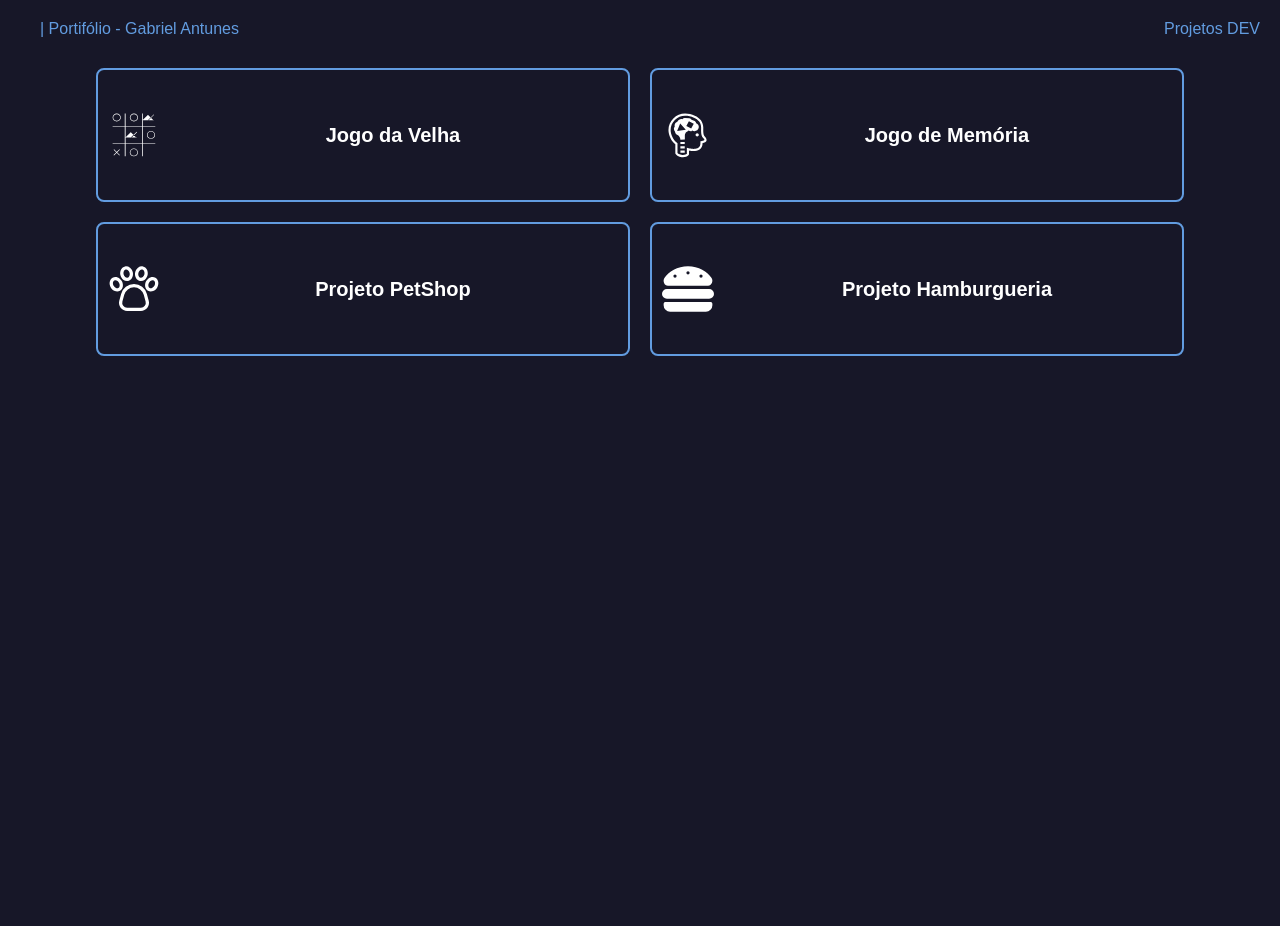
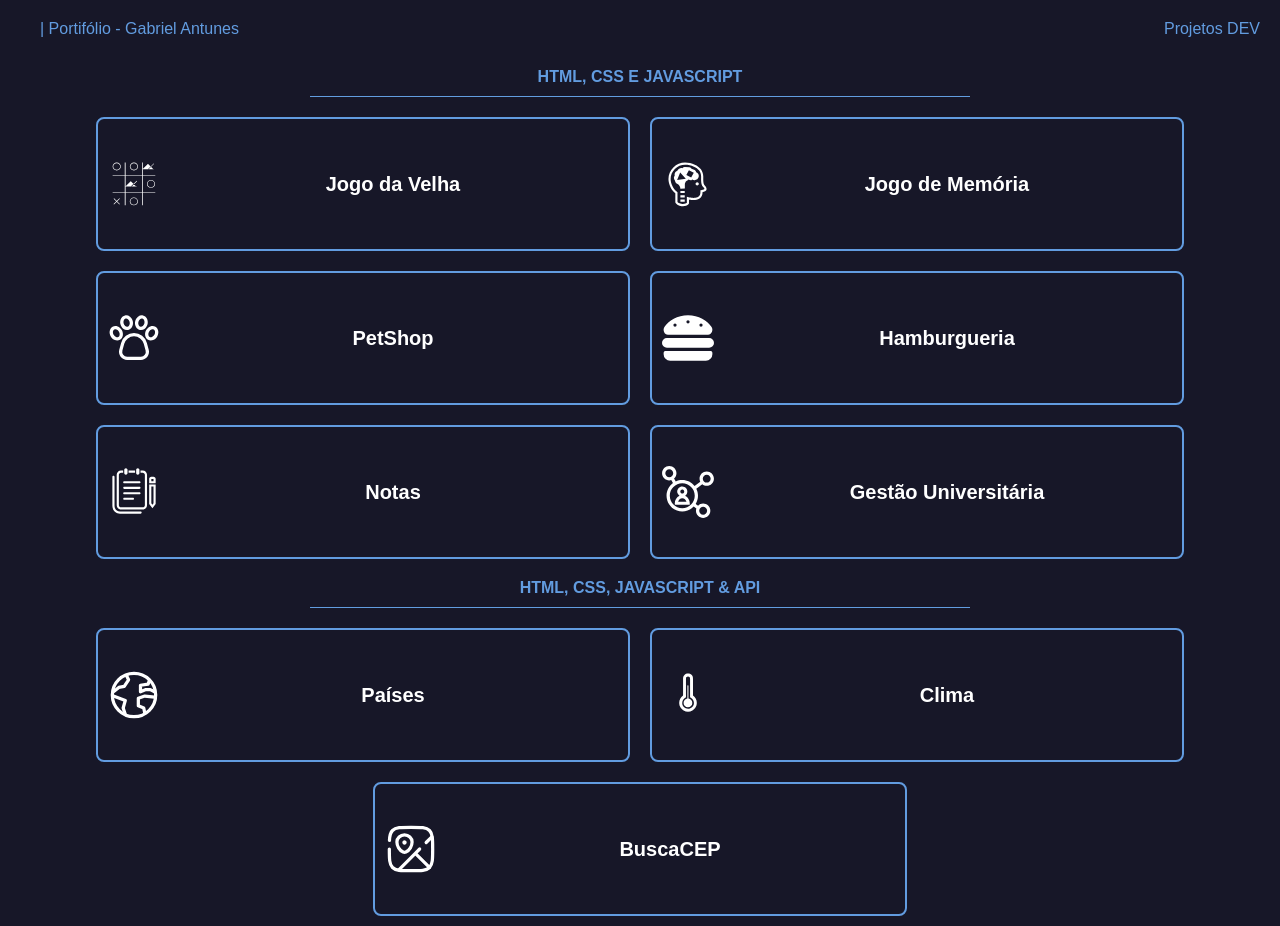
Before and after one commit to uobiel/portifolioQA, a plain HTML site: page index.html in a window 1280 px wide. Both pictures are taken after a click on the element "Projetos DEV". Before the commit the page ends 800 px from the top, so only its background shows below. Drawn offline with Linux system fonts and the light colour scheme.

Commit message:
New projects and links

```diff
--- a/index.html
+++ b/index.html
@@ -131,6 +131,11 @@
         </div>
 
         <div class="pageTwo">
+            <div class="projectsType">
+                <div class="content">
+                    <p>HTML, CSS E JAVASCRIPT</p>
+                </div>
+            </div>
             <div class="card-services">
                 <div class="linha">
                     <div class="cardS dev1 hidden">
@@ -142,10 +147,38 @@
                 </div>
                 <div class="linha">
                     <div class="cardS dev3 hidden">
-                        <p class="card-name">Projeto PetShop</p>
+                        <p class="card-name">PetShop</p>
                     </div>
                     <div class="cardS dev4 hidden">
-                        <p class="card-name">Projeto Hamburgueria</p>
+                        <p class="card-name">Hamburgueria</p>
+                    </div>
+                </div>
+                <div class="linha">
+                    <div class="cardS dev5 hidden">
+                        <p class="card-name">Notas</p>
+                    </div>
+                    <div class="cardS dev6 hidden">
+                        <p class="card-name">Gestão Universitária</p>
+                    </div>
+                </div>
+
+                <div class="projectsType">
+                    <div class="content">
+                        <p>HTML, CSS, JAVASCRIPT & API</p>
+                    </div>
+                </div>
+
+                <div class="linha">
+                    <div class="cardS dev7 hidden">
+                        <p class="card-name">Países</p>
+                    </div>
+                    <div class="cardS dev8 hidden">
+                        <p class="card-name">Clima</p>
+                    </div>
+                </div>
+                <div class="linha">
+                    <div class="cardS dev9 hidden">
+                        <p class="card-name">BuscaCEP</p>
                     </div>
                 </div>
             </div>
--- a/script.js
+++ b/script.js
@@ -9,6 +9,11 @@ const projetoUm = document.querySelector(".dev1");
 const projetoDois = document.querySelector(".dev2");
 const projetoTres = document.querySelector(".dev3");
 const projetoQuatro = document.querySelector(".dev4");
+const projetoCinco = document.querySelector(".dev5");
+const projetoSeis = document.querySelector(".dev6");
+const projetoSete = document.querySelector(".dev7");
+const projetoOito = document.querySelector(".dev8");
+const projetoNove = document.querySelector(".dev9");
 
 const contactElements = {
     linkedin: document.querySelector(".linkedin"),
@@ -20,7 +25,12 @@ const projetos = {
     jogoDaVelha: 'https://uobiel.github.io/jogoDaVelha/',
     jogoDaMemoria: 'https://uobiel.github.io/memoriGame/',
     petShop: 'https://uobiel.github.io/projetoPetShop/',
-    hamburgueria: 'https://uobiel.github.io/projetoHamburgueria/'
+    hamburgueria: 'https://uobiel.github.io/projetoHamburgueria/',
+    gestaoUniversitaria: 'https://uobiel.github.io/gestaoUniversitaria/',
+    notas: 'https://uobiel.github.io/notas/',
+    buscaCep: 'https://uobiel.github.io/buscaCEP/',
+    paises: 'https://uobiel.github.io/Paises/',
+    clima: 'https://uobiel.github.io/ProjetoClima/'
 }
 
 contactElements.linkedin.addEventListener('click', () => acessaSite("www.google.com.br"));
@@ -53,3 +63,8 @@ projetoUm.addEventListener('click', () => acessaSite(projetos.jogoDaVelha));
 projetoDois.addEventListener('click', () => acessaSite(projetos.jogoDaMemoria));
 projetoTres.addEventListener('click', () => acessaSite(projetos.petShop));
 projetoQuatro.addEventListener('click', () => acessaSite(projetos.hamburgueria));
+projetoCinco.addEventListener('click', () => acessaSite(projetos.notas));
+projetoSeis.addEventListener('click', () => acessaSite(projetos.gestaoUniversitaria));
+projetoSete.addEventListener('click', () => acessaSite(projetos.paises));
+projetoOito.addEventListener('click', () => acessaSite(projetos.clima));
+projetoNove.addEventListener('click', () => acessaSite(projetos.buscaCep));
--- a/style.css
+++ b/style.css
@@ -401,12 +401,62 @@ header > p {
     background-size: auto 40%;
 }
 
-.dev1, .dev2, .dev3, .dev4 {
+.dev5 {
+    background-image: url("img/notes.svg");
+    background-repeat: no-repeat;
+    background-position: 10px;
+    background-size: auto 40%;
+}
+
+.dev6 {
+    background-image: url("img/management.svg");
+    background-repeat: no-repeat;
+    background-position: 10px;
+    background-size: auto 40%;
+}
+
+.dev7 {
+    background-image: url("img/country.svg");
+    background-repeat: no-repeat;
+    background-position: 10px;
+    background-size: auto 40%;
+}
+
+.dev8 {
+    background-image: url("img/thermometer.svg");
+    background-repeat: no-repeat;
+    background-position: 10px;
+    background-size: auto 40%;
+}
+
+.dev9 {
+    background-image: url("img/street.svg");
+    background-repeat: no-repeat;
+    background-position: 10px;
+    background-size: auto 40%;
+}
+
+.projectsType {
+    display: flex;
+    justify-content: center;
+    margin-bottom: 10px;
+}
+
+.content {
+    width: 50%;
+    padding: 10px;
+    border-bottom: 1px solid #629de0;
+    color: #629CE0;
+    text-align: center;
+    font-weight: bold;
+}
+
+.dev1, .dev2, .dev3, .dev4, .dev5, .dev6, .dev7, .dev8, .dev9 {
     text-align: center;
     cursor: pointer;
 }
 
-.dev1:hover, .dev2:hover, .dev3:hover, .dev4:hover {
+.dev1:hover, .dev2:hover, .dev3:hover, .dev4:hover, .dev5:hover, .dev6:hover, .dev7:hover, .dev8:hover, .dev9:hover {
     transform: scale(1.02);
 }
 
```
Also changed, not shown: img/country.svg (added), img/management.svg (added), img/notes.svg (added), img/street.svg (added), img/thermometer.svg (added).
